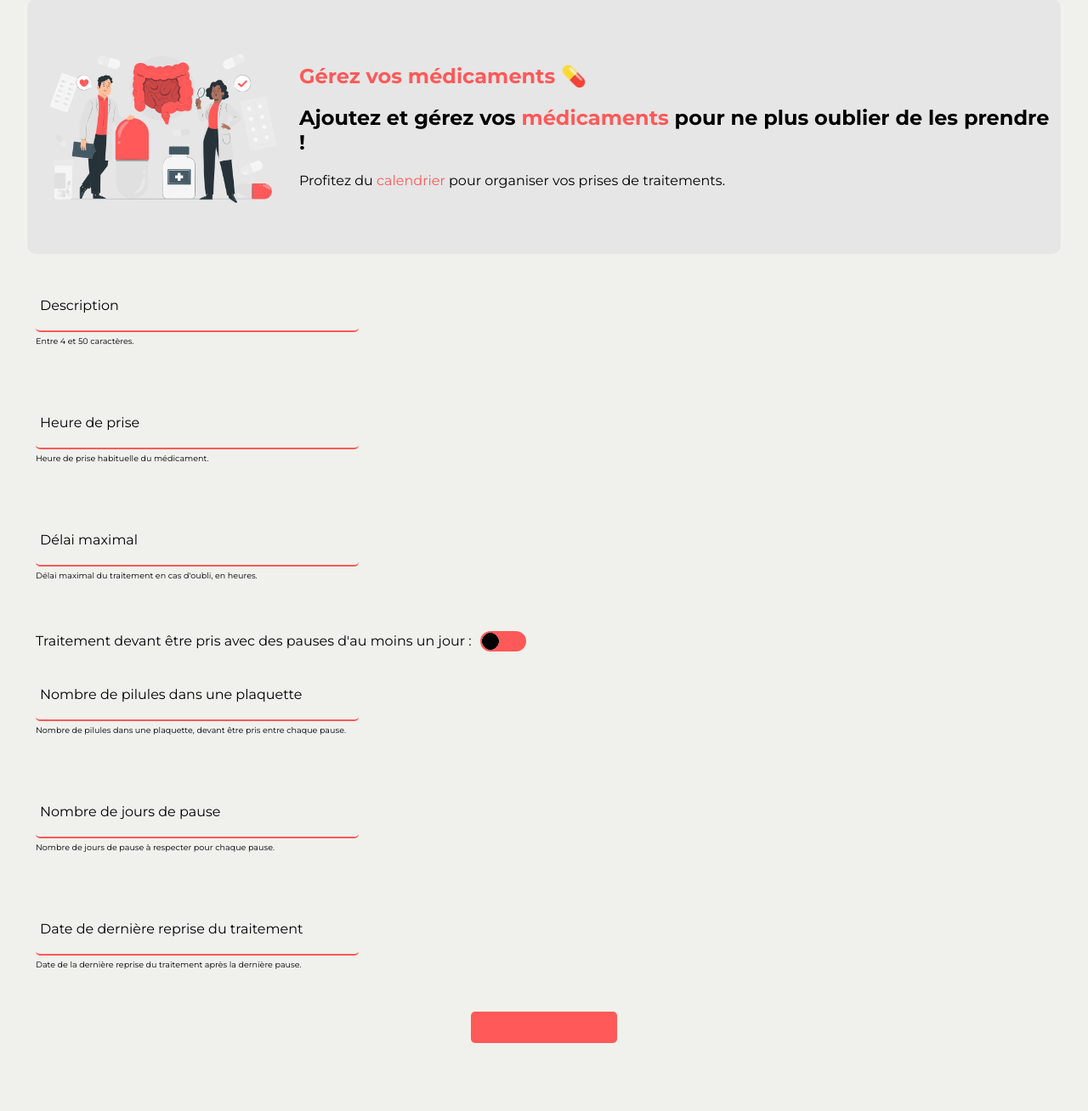
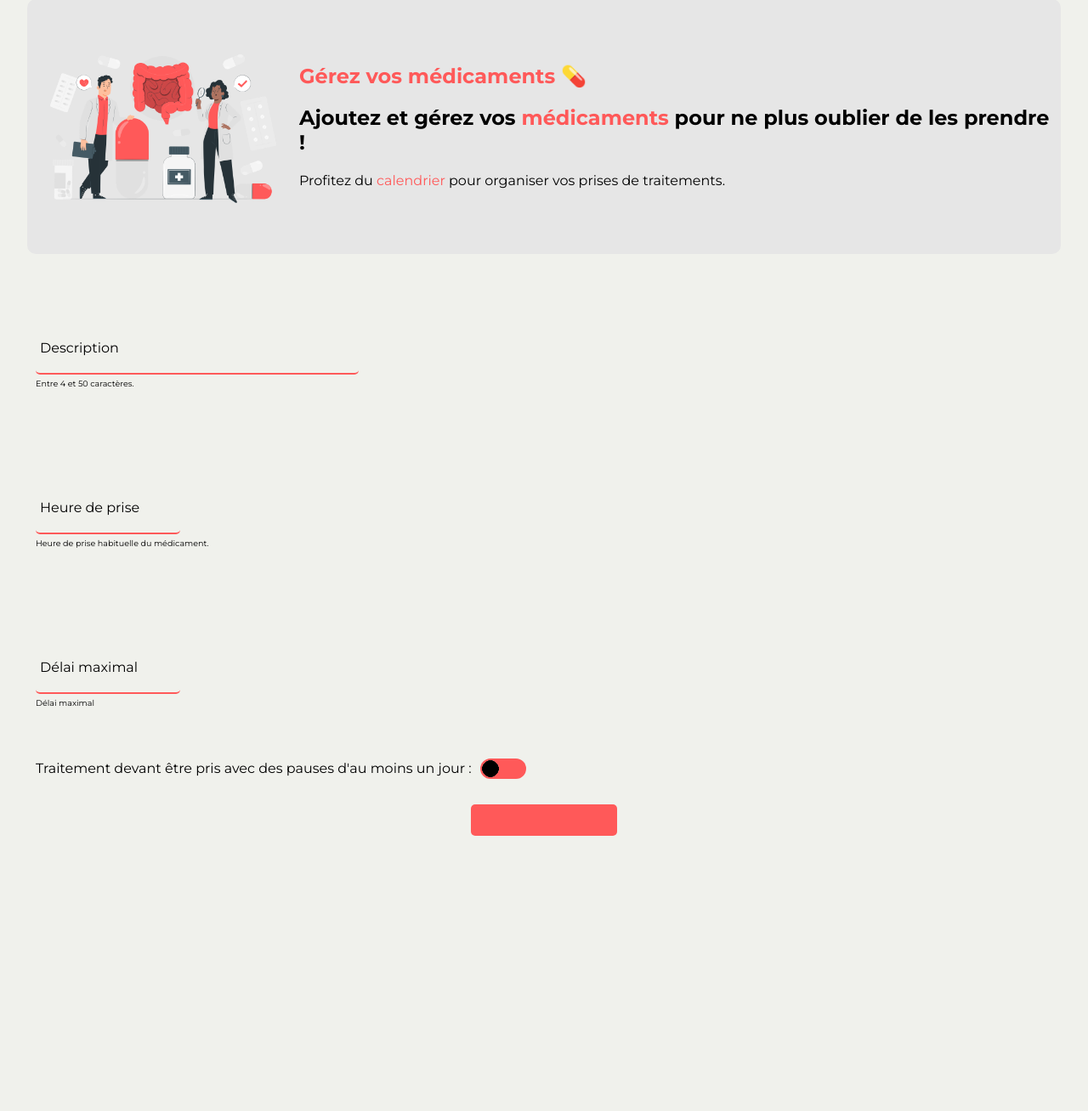
Before and after one commit to th0mate/TimePills, a Symfony app: template templates/pilule/piluleform.html.twig in a window 1280 px wide. Shown: the part 163-1471 px from the top of the page at 85% size. After the commit the page ends 1147 px from the top, so only its background shows below. Run offline with Twig, Linux system fonts and the light colour scheme; the template is opened without the code that fills it, so the values that code supplies are empty; form fields are guessed from the names that the template uses; some libraries are stand-ins or nearby versions.

Commit message:
feat : front form créa pilule OK

```diff
--- /dev/null
+++ b/public/css/creerPilule.css
@@ -0,0 +1,21 @@
+.wrapTop {
+    margin-bottom: 20px;
+    img {
+        width: 200px;
+    }
+}
+
+body {
+    padding-bottom: 50px;
+}
+
+form {
+
+    .inputbox {
+        margin-top: 50px;
+    }
+
+    .wrapSubmit {
+        padding-top: 20px;
+    }
+}
--- a/public/css/formulaires.css
+++ b/public/css/formulaires.css
@@ -50,6 +50,10 @@ form:not(.element, .recherche) > div:not(.wrapSwitch, .wrapSubmit) {
 
 }
 
+.small {
+    width: 150px;
+}
+
 
 .inputbox label {
     position: absolute;
@@ -86,12 +90,33 @@ form:not(.element, .recherche) > div:not(.wrapSwitch, .wrapSubmit) {
     color: black;
 }
 
+
 .wrapSwitch {
     display: flex;
     justify-content: flex-start;
     align-items: center;
     align-content: center;
     padding-left: 10px;
+}
+
+/* Agrandir les icônes de calendrier et d'horloge */
+input[type="date"]::-webkit-calendar-picker-indicator,
+input[type="time"]::-webkit-calendar-picker-indicator {
+    width: 24px;
+    height: 24px;
+    padding: 5px;
+    cursor: pointer;
+
+    &:hover {
+        background-color: var(--rouge);
+        border-radius: 50%;
+    }
+}
+
+/* Mode sombre */
+.dark input[type="date"]::-webkit-calendar-picker-indicator,
+.dark input[type="time"]::-webkit-calendar-picker-indicator {
+    filter: invert(1);
 }
 
 
@@ -133,7 +158,7 @@ form:not(.element, .recherche) > div:not(.wrapSwitch, .wrapSubmit) {
 }
 
 .switch:checked {
-    background-color: var(--rouge);
+    background-color: #23a24d;
 }
 
 .switch:checked:before {
--- a/public/js/creerMedicament.js
+++ b/public/js/creerMedicament.js
@@ -0,0 +1,11 @@
+function changerDisplayAvecPause() {
+    document.querySelectorAll('.avecPause').forEach(function (element) {
+        if (element.style.display === 'none') {
+            element.style.display = 'block';
+        } else {
+            element.style.display = 'none';
+        }
+    });
+}
+
+changerDisplayAvecPause();
--- a/templates/pilule/piluleform.html.twig
+++ b/templates/pilule/piluleform.html.twig
@@ -5,7 +5,7 @@
 {% endblock %}
 
 {% block cssSupplementaire %}
-    <link rel="stylesheet" type="text/css" href="{{ asset('css/medicaments.css') }}">
+    <link rel="stylesheet" type="text/css" href="{{ asset('css/creerPilule.css') }}">
     <link rel="stylesheet" type="text/css" href="{{ asset('css/formulaires.css') }}">{% endblock %}
 {% block jsSupplementaire %}
     <script defer type="text/javascript" src="{{ asset('js/creerMedicament.js') }}"></script>
@@ -36,45 +36,45 @@
         <p class="help-input-form">Entre 4 et 50 caractères.</p>
     </div>
     <div>
-        <div class="inputbox">
+        <div class="inputbox small">
             {{ form_widget(formPilule.heureDePrise, {'attr': {'class': 'input', 'placeholder': ' '}}) }}
             <label for="heureDePrise">Heure de prise</label>
         </div>
         <p class="help-input-form">Heure de prise habituelle du médicament.</p>
     </div>
     <div>
-        <div class="inputbox">
+        <div class="inputbox small">
             {{ form_widget(formPilule.tempsMaxi, {'attr': {'class': 'input', 'placeholder': ' '}}) }}
             <label for="tempsMaxi">Délai maximal</label>
         </div>
-        <p class="help-input-form">Délai maximal du traitement en cas d'oubli, en heures.</p>
+        <p class="help-input-form">Délai maximal</p>
     </div>
 
     <div class="wrapSwitch">
         <label for="avecPause">Traitement devant être pris avec des pauses d'au moins un jour :</label>
-        <input type="checkbox" id="avecPause" name="avecPause" class="switch">
+        <input type="checkbox" id="avecPause" name="avecPause" class="switch" oninput="changerDisplayAvecPause()">
     </div>
 
-    <div>
-        <div class="inputbox">
+    <div class="avecPause">
+        <div class="inputbox small">
             {{ form_widget(formPilule.nbPilulesPlaquette, {'attr': {'class': 'input', 'placeholder': ' '}}) }}
-            <label for="nbPilulesPlaquette">Nombre de pilules dans une plaquette</label>
+            <label for="nbPilulesPlaquette">Nombre de pilules</label>
         </div>
         <p class="help-input-form">Nombre de pilules dans une plaquette, devant être pris entre chaque pause.</p>
     </div>
 
-    <div>
-        <div class="inputbox">
+    <div class="avecPause">
+        <div class="inputbox small">
             {{ form_widget(formPilule.nbJoursPause, {'attr': {'class': 'input', 'placeholder': ' '}}) }}
-            <label for="nbJoursPause">Nombre de jours de pause</label>
+            <label for="nbJoursPause">Durée de pause</label>
         </div>
         <p class="help-input-form">Nombre de jours de pause à respecter pour chaque pause.</p>
     </div>
 
-    <div>
-        <div class="inputbox">
+    <div class="avecPause">
+        <div class="inputbox small">
             {{ form_widget(formPilule.dateDerniereReprise, {'attr': {'class': 'input', 'placeholder': ' '}}) }}
-            <label for="dateDerniereReprise">Date de dernière reprise du traitement</label>
+            <label for="dateDerniereReprise">Dernière reprise</label>
         </div>
         <p class="help-input-form">Date de la dernière reprise du traitement après la dernière pause.</p>
     </div>
```
Also changed, not shown: src/Form/PiluleType.php (+9 -4 lines).
